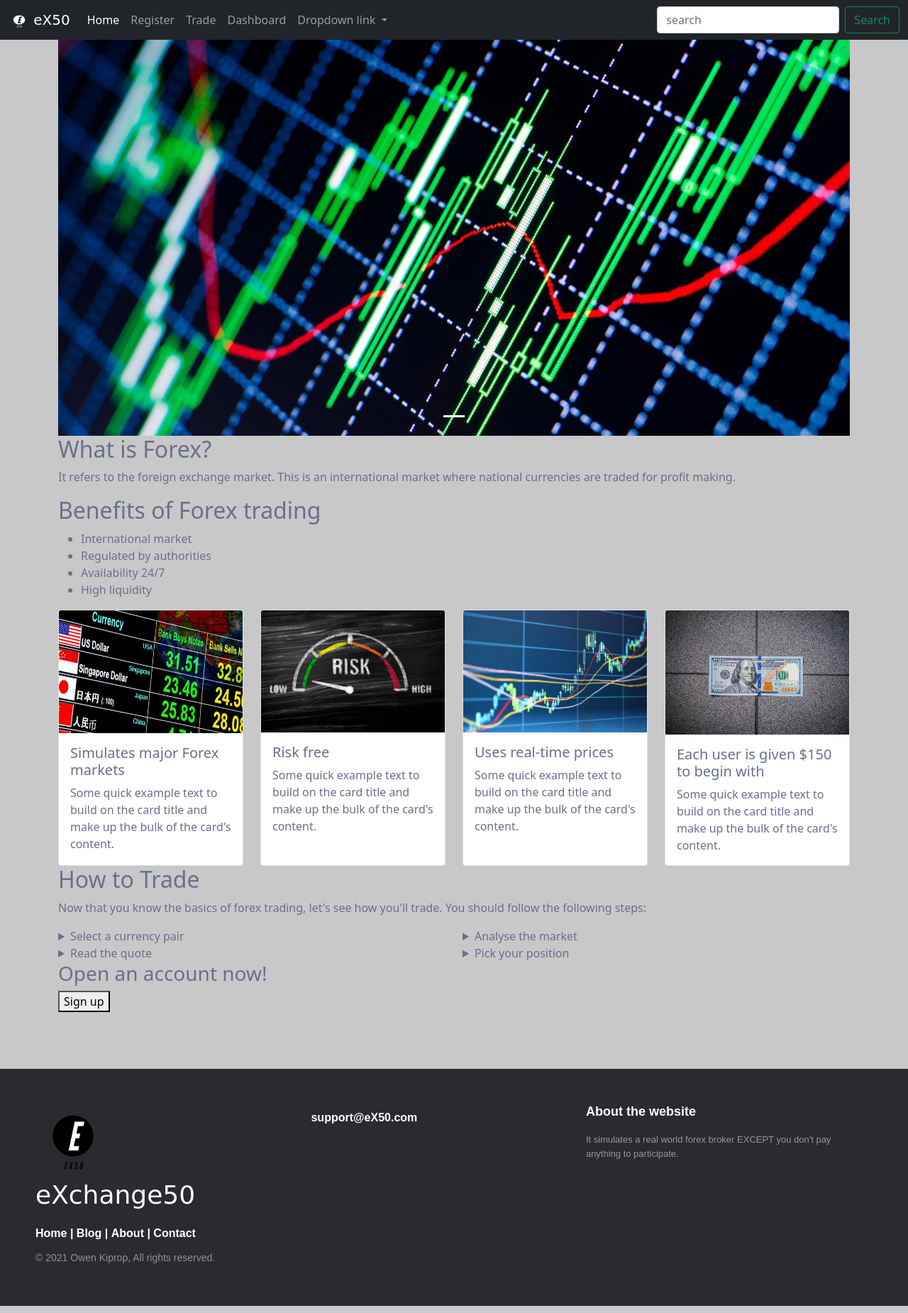
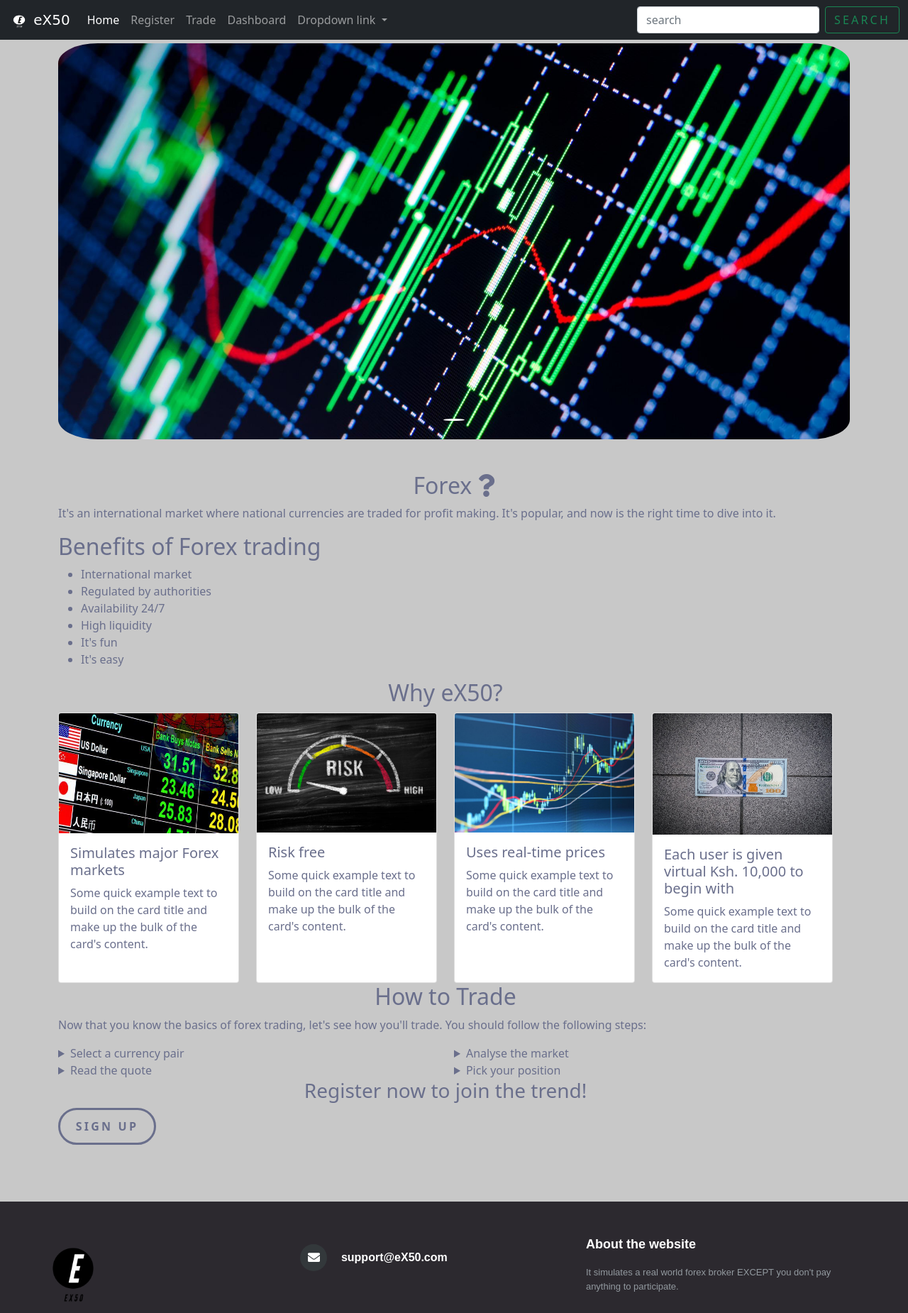
Before and after one commit to 0xOwen/exchange50, a Flask app: page / in a window 1280 px wide. Shown: the top 1850 px of the page at 71% size. Run offline with Flask 2, Linux system fonts and the light colour scheme; some web fonts are replaced.

Commit message:
Added CSS styling to homepage

```diff
--- a/static/styles.css
+++ b/static/styles.css
@@ -4,17 +4,70 @@
 }
 
 /* Homepage css */
+#home
+{
+    margin-top:5px;
+    margin-bottom:4%;
+}
+#home img
+{
+    border-radius:5%;
+}
 #carousel_image
 {
     max-width:100%;
     max-height:100%;
 }
 
-#home
-{
-    max-height: 80vh;
+.spin{
+    -webkit-animation: rotation 2s 1 linear;
 }
 
+@-webkit-keyframes rotation {
+    from {
+            -webkit-transform: rotate(0deg);
+    }
+    to {
+            -webkit-transform: rotate(359deg);
+    }
+}
+
+.title_centred
+{
+    text-align:center;
+}
+.text_block
+{
+    text-align:justify;
+}
+
+
+button {
+    letter-spacing: .2rem;
+	text-transform: uppercase;
+    font-weight: 600;
+    border: 3px solid;
+    border-radius: 40px;
+	float: left;
+	width:fit-content;
+	padding: 1% 2%;
+	background: none;
+	color: inherit;
+	z-index: 1;
+	-webkit-transition: border-color .3s, background-color .3s;
+	transition: border-color .3s, background-color .3s;
+}
+button:hover {
+	border-color: #3f51b5;
+	background-color: rgba(63, 81, 181, 0.1);
+    -webkit-transform: translate3d(0, -10%, 0);
+	transform: translate3d(0, -10%, 0);
+}
+button:hover::after {
+	opacity: 1;
+	-webkit-transform: translate3d(0, 0, 0);
+	transform: translate3d(0, 0, 0);
+}
 /* footer */
 
 footer
--- a/templates/home.html
+++ b/templates/home.html
@@ -6,8 +6,8 @@
 {% block body %}
     <main>
         <div class="container">
-          <div class="row" id="home">
-            <div class="col">
+          <div class="row">
+            <div class="col" id="home">
               <!-- Add carousel and images here-->
               <div class="carousel slide carousel-fade" data-bs-ride="carousel" data-bs-touch="false">
                 <div class="carousel-indicators">
@@ -23,20 +23,29 @@
           </div>
           <div class="row">
             <div class="col">
-              <h2> What is Forex?</h2>
-              <p>
-                It refers to the foreign exchange market. This is an international market where national currencies are traded for profit making.
+              <h2 class="title_centred">
+                Forex <span> <i class="fas fa-question spin"> </i></span>
+              </h2>
+              <p class="text_block">
+                It's an international market where national currencies are traded for profit making.
+                It's popular, and now is the right time to dive into it.
               </p>
+            </div>
+            <div class="row">
+              <div class="col">
               <h2>Benefits of Forex trading</h2>
                 <ul>
                   <li>International market</li>
                   <li>Regulated by authorities</li>
                   <li>Availability 24/7</li>
                   <li>High liquidity</li>
+                  <li>It's fun</li>
+                  <li>It's easy</li>
                 </ul>
             </div>
           </div>
           <div class="row">
+            <h2 class="title_centred">Why eX50?</h2>
             <div class="col-lg-3 col-sm-12 col-md-6 d-flex justify-content-center">
               <div class="card" style="width: 18rem;">
                 <img src="../static/img/forex1.jpg" class="card-img-top" alt="">
@@ -68,7 +77,7 @@
               <div class="card" style="width: 18rem;">
                 <img src="../static/img/dollar.jpeg" class="card-img-top" alt="">
                 <div class="card-body">
-                  <h5 class="card-title">Each user is given $150 to begin with</h5>
+                  <h5 class="card-title">Each user is given virtual Ksh. 10,000 to begin with</h5>
                   <p class="card-text">Some quick example text to build on the card title and make up the bulk of the card's content.</p>
                 </div>
               </div>
@@ -76,7 +85,7 @@
           </div>
           <div class="row">
             <div class="col">
-              <h2>How to Trade</h2>
+              <h2 class="title_centred">How to Trade</h2>
               <p>Now that you know the basics of forex trading, let's see how you'll trade. You should follow the following steps:</p>
             </div>
           </div>
@@ -84,32 +93,32 @@
              <div class="col-lg-6 col-md-4 col-sm-12">
                 <details>
                   <summary>Select a currency pair</summary>
-                  <p>Lorem ipsum dolor sit amet consectetur adipisicing elit. Odit iste, numquam ab explicabo placeat vel sint aperiam voluptatum excepturi eius! Ratione natus soluta possimus repudiandae similique perferendis deserunt cum laudantium.</p>
+                  <p class="text_block">Lorem ipsum dolor sit amet consectetur adipisicing elit. Odit iste, numquam ab explicabo placeat vel sint aperiam voluptatum excepturi eius! Ratione natus soluta possimus repudiandae similique perferendis deserunt cum laudantium.</p>
                 </details>
              </div>
              <div class="col-lg-6 col-md-4 col-sm-12">
                 <details>
                   <summary>Analyse the market</summary>
-                  <p>Lorem ipsum dolor sit amet consectetur adipisicing elit. Odit iste, numquam ab explicabo placeat vel sint aperiam voluptatum excepturi eius! Ratione natus soluta possimus repudiandae similique perferendis deserunt cum laudantium.</p>
+                  <p class="text_block">Lorem ipsum dolor sit amet consectetur adipisicing elit. Odit iste, numquam ab explicabo placeat vel sint aperiam voluptatum excepturi eius! Ratione natus soluta possimus repudiandae similique perferendis deserunt cum laudantium.</p>
                 </details>
               </div>
               <div class="col-lg-6 col-md-4 col-sm-12">
                 <details>
                   <summary>Read the quote</summary>
-                  <p>Lorem ipsum dolor sit amet consectetur adipisicing elit. Odit iste, numquam ab explicabo placeat vel sint aperiam voluptatum excepturi eius! Ratione natus soluta possimus repudiandae similique perferendis deserunt cum laudantium.</p>
+                  <p class="text_block">Lorem ipsum dolor sit amet consectetur adipisicing elit. Odit iste, numquam ab explicabo placeat vel sint aperiam voluptatum excepturi eius! Ratione natus soluta possimus repudiandae similique perferendis deserunt cum laudantium.</p>
                 </details>
               </div>
               <div class="col-lg-6 col-md-4 col-sm-12">
                 <details>
                   <summary>Pick your position</summary>
-                  <p>Lorem ipsum dolor sit amet consectetur adipisicing elit. Odit iste, numquam ab explicabo placeat vel sint aperiam voluptatum excepturi eius! Ratione natus soluta possimus repudiandae similique perferendis deserunt cum laudantium.</p>
+                  <p class="text_block">Lorem ipsum dolor sit amet consectetur adipisicing elit. Odit iste, numquam ab explicabo placeat vel sint aperiam voluptatum excepturi eius! Ratione natus soluta possimus repudiandae similique perferendis deserunt cum laudantium.</p>
                 </details>
               </div>
           </div>
           <div class="row">
             <div class="col">
-              <h3>Open an account now!</h3>
-              <button type="button">Sign up</button>
+              <h3 class="title_centred">Register now to join the trend!</h3>
+              <button type="button" justify-content-center>Sign up</button>
             </div>
           </div>
         </div>
--- a/templates/layout.html
+++ b/templates/layout.html
@@ -10,6 +10,7 @@
     <link href="../static/favicon.ico" rel="icon">
     <link rel="preconnect" href="https://fonts.googleapis.com">
     <link rel="preconnect" href="https://fonts.gstatic.com" crossorigin>
+    <link rel="stylesheet" href="https://cdnjs.cloudflare.com/ajax/libs/font-awesome/5.15.4/css/all.min.css" integrity="sha512-1ycn6IcaQQ40/MKBW2W4Rhis/DbILU74C1vSrLJxCq57o941Ym01SwNsOMqvEBFlcgUa6xLiPY/NS5R+E6ztJQ==" crossorigin="anonymous" referrerpolicy="no-referrer" />
     <link href="https://fonts.googleapis.com/css2?family=Expletus+Sans:ital,wght@1,700&display=swap" rel="stylesheet">
     <title>
       eX50|{% block title %} {% endblock %}
```
